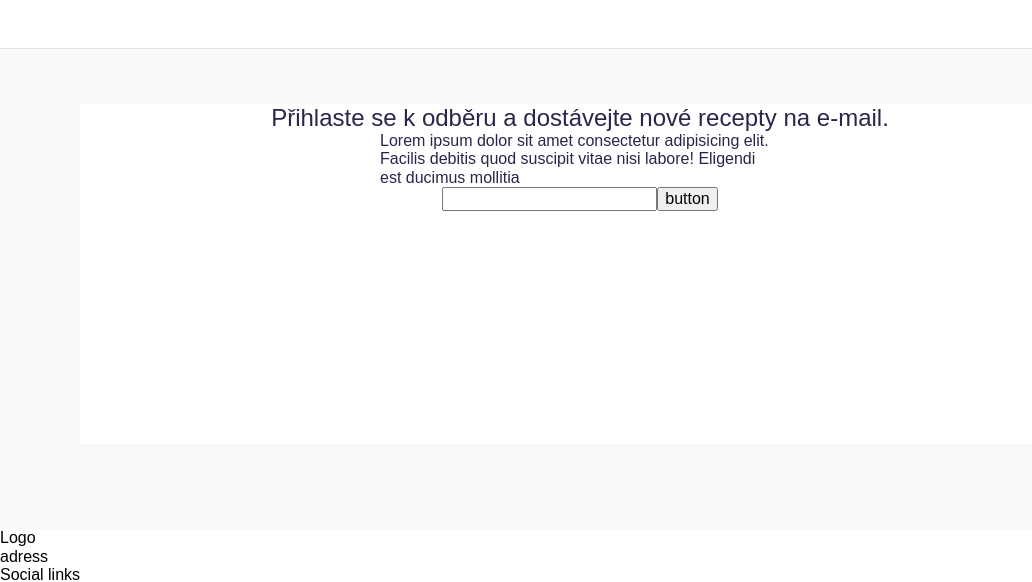
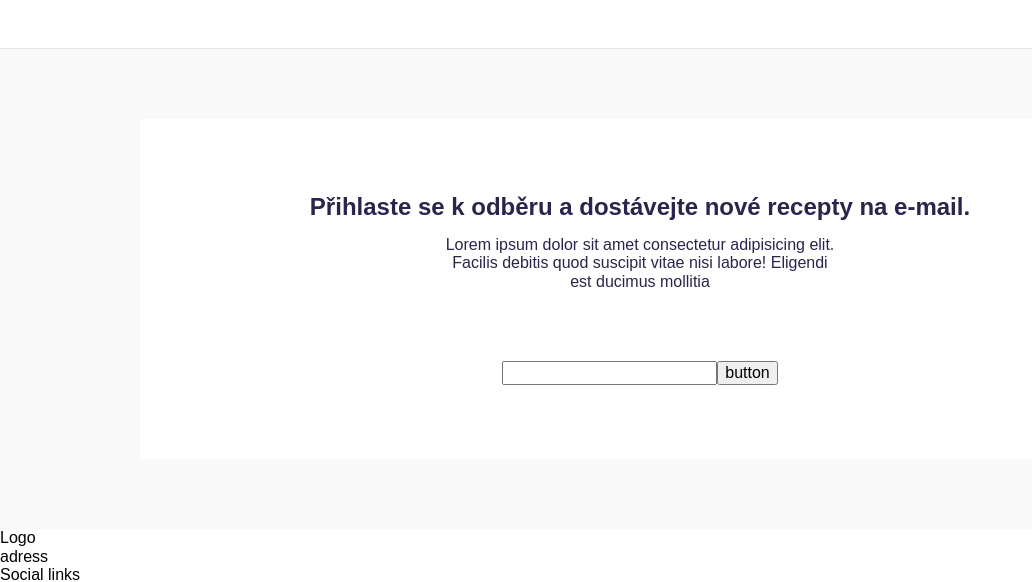
Before and after one commit to Medvedev245/eat-store, a React (Create React App) app: page / in a window 1280 px wide. Shown: the part 1209-1791 px from the top of the page, without its empty margins (0-1032 px from the left). Built offline with nearby package versions, Linux system fonts and the light colour scheme; no server answers.

Commit message:
done styles for Join block component

```diff
--- a/src/components/JoinBlock/JoinBlock.styled.js
+++ b/src/components/JoinBlock/JoinBlock.styled.js
@@ -4,7 +4,10 @@
   width: 100%;
   height: 480px;
   background-color: var(--iq-BgJoinBlock);
-  padding: 55px 80px;
+  /* padding: 55px 80px; */
+  display: flex;
+  justify-content: space-around;
+  align-items: center;
 
   @media screen and (max-width: 1200px) {
   }
@@ -19,17 +22,48 @@
   flex-direction: column;
   color: var(--iq-brand-text);
   align-items: center;
+  justify-content: center;
   height: 340px;
   width: 1000px;
   background-color: white;
+
+  @media screen and (max-width: 1200px) {
+    width: 800px;
+  }
+
+  @media screen and (max-width: 767px) {
+    width: 320px;
+    padding: 20px;
+  }
 `;
 
 export const WrapMainText = styled.h2`
   font-weight: 400;
+  margin-bottom: 15px;
+  font-weight: bold;
+  @media screen and (max-width: 1200px) {
+    font-size: 18px;
+  }
+
+  @media screen and (max-width: 767px) {
+    font-size: 17px;
+    text-align: center;
+  }
 `;
 
 export const WrapText = styled.p`
+  text-align: center;
   width: 400px;
+  margin-bottom: 70px;
+  @media screen and (max-width: 1200px) {
+    font-size: 14px;
+    width: 300px;
+    margin-bottom: 45px;
+  }
+
+  @media screen and (max-width: 767px) {
+    /* padding: 30px 15px; */
+  }
 `;
 
 export const FormWrap = styled.form``;
```
